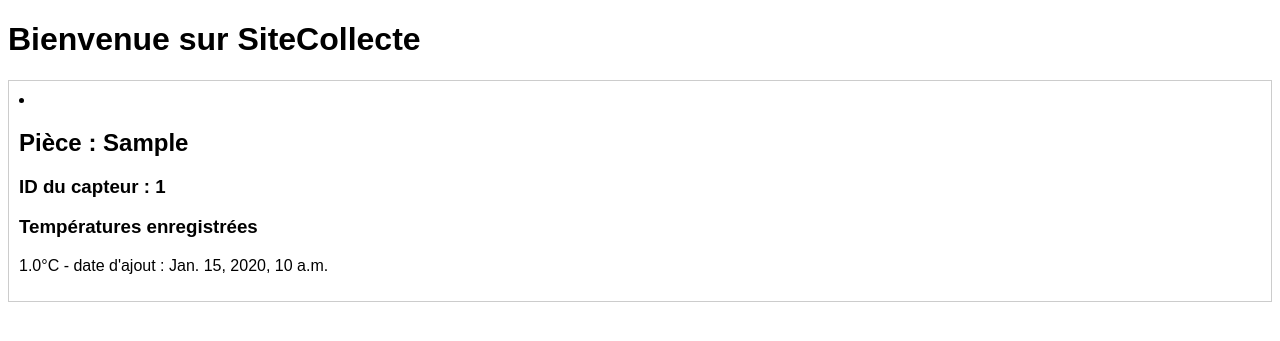
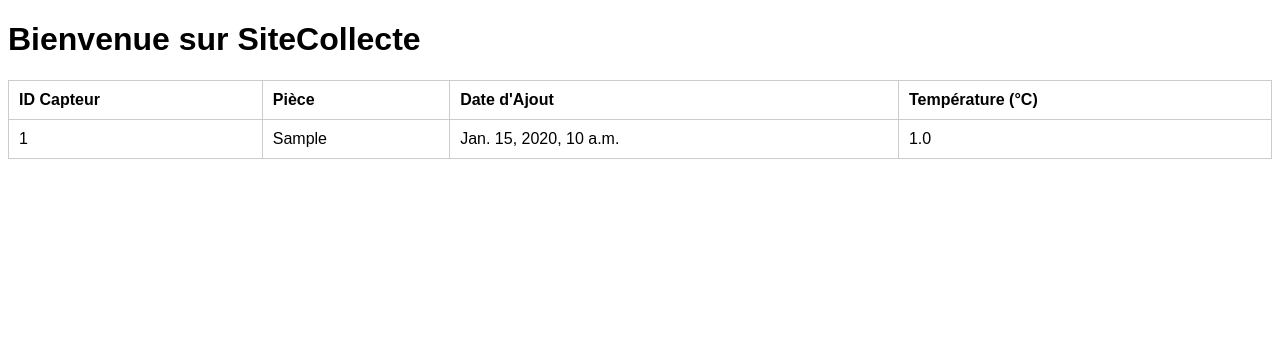
Before and after one commit to Itskleii/SAE_integrative, a Django app: page / in a window 1280 px wide. Shown: the top 341 px of the page. Run offline with Django 5.2, Linux system fonts and the light colour scheme; tables that the repository leaves empty hold one stand-in row (values such as "Sample post").

Commit message:
Amélioration d'affichage des données

```diff
--- a/proj int/SiteCollecte/Collecte/Templates/Collecte/home.html
+++ b/proj int/SiteCollecte/Collecte/Templates/Collecte/home.html
@@ -1,4 +1,4 @@
-<!-- collecte/templates/collecte/home.html -->
+<!-- collecte/templates/collecte/home.html
 
 <!DOCTYPE html>
 <html lang="en">
@@ -46,7 +46,6 @@
     <div id="sensor_data">
         {% for sensor_item in sensor_data %}
             <div class="sensor-container">
-                <!-- <h2>Pièce :  {{ sensor_item.sensor.piece }}   ---   ID du capteur : {{ sensor_item.sensor.sensor_id }}</h2> -->
                  <li>
                     <h2>Pièce : {{ sensor_item.sensor.piece }}</h2>
                     <h3>ID du capteur : {{ sensor_item.sensor.sensor_id }}</h3>
@@ -60,9 +59,65 @@
             </div>
         {% endfor %}
 
-        <!-- {%for i in temp%}
-        {{i.sensor_id_id.piece}} - {{i.timestamp}}
-        {%endfor%} -->
+
     </div>
 </body>
 </html>
+-- >
+collecte/templates/collecte/home.html -->
+
+<!-- collecte/templates/collecte/home.html -->
+
+
+<!---->
+<!DOCTYPE html>
+<html lang="en">
+<head>
+    <meta charset="UTF-8">
+    <meta name="viewport" content="width=device-width, initial-scale=1.0">
+    <title>Accueil - SiteCollecte</title>
+    <style>
+        body {
+            font-family: Arial, sans-serif;
+        }
+        table {
+            width: 100%;
+            border-collapse: collapse;
+            margin-top: 20px;
+        }
+        table, th, td {
+            border: 1px solid #ccc;
+        }
+        th, td {
+            padding: 10px;
+            text-align: left;
+        }
+    </style>
+</head>
+<body>
+    <h1>Bienvenue sur SiteCollecte</h1>
+
+    <table>
+        <thead>
+            <tr>
+                <th>ID Capteur</th>
+                <th>Pièce</th>
+                <th>Date d'Ajout</th>
+                <th>Température (°C)</th>
+            </tr>
+        </thead>
+        <tbody>
+            {% for temp_item in temp %}
+                {% for sensor_item in sensor_data %}
+                        <tr>
+                            <td>{{ sensor_item.sensor.sensor_id }}</td>
+                            <td>{{ sensor_item.sensor.piece }}</td>
+                            <td>{{ temp_item.timestamp }}</td>
+                            <td>{{ temp_item.value }}</td>
+                        </tr>
+                {% endfor %}
+            {% endfor %}
+        </tbody>
+    </table>
+</body>
+</html>
--- a/proj int/SiteCollecte/Collecte/views.py
+++ b/proj int/SiteCollecte/Collecte/views.py
@@ -12,7 +12,7 @@ def home(request):
 
     for sensor in sensors:
         sensors = Sensor.objects.all()
-        temperature_data = TemperatureData.objects.filter(sensor_id=sensor).order_by('-timestamp')[:10]
+        temperature_data = TemperatureData.objects.filter(sensor_id=sensor)
         sensor_data.append({
             'sensor': sensor
             })
```
Also changed, not shown: proj int/SiteCollecte/Collecte/Templates/Collecte/sensor_details.html (deleted, +0 -37 lines).
